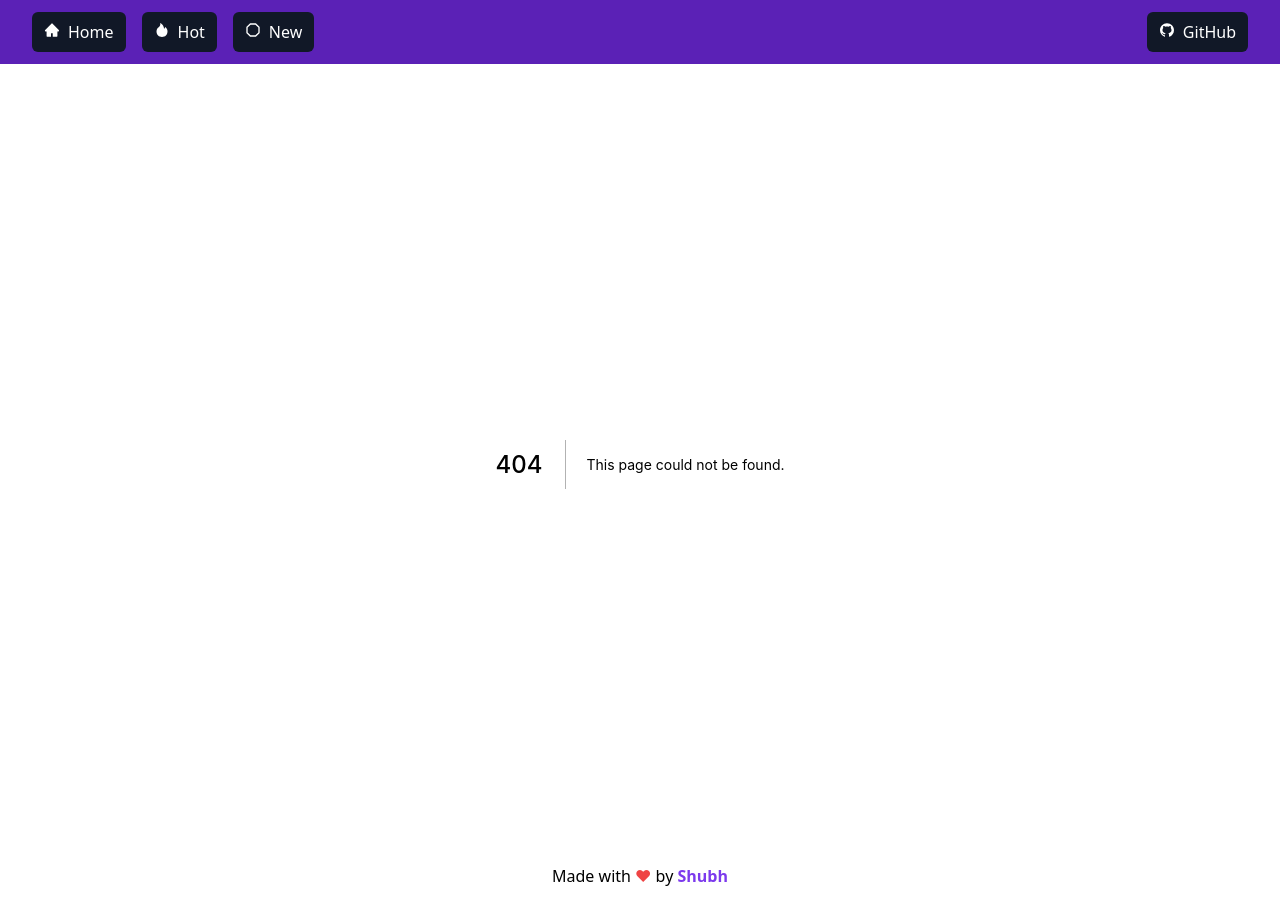
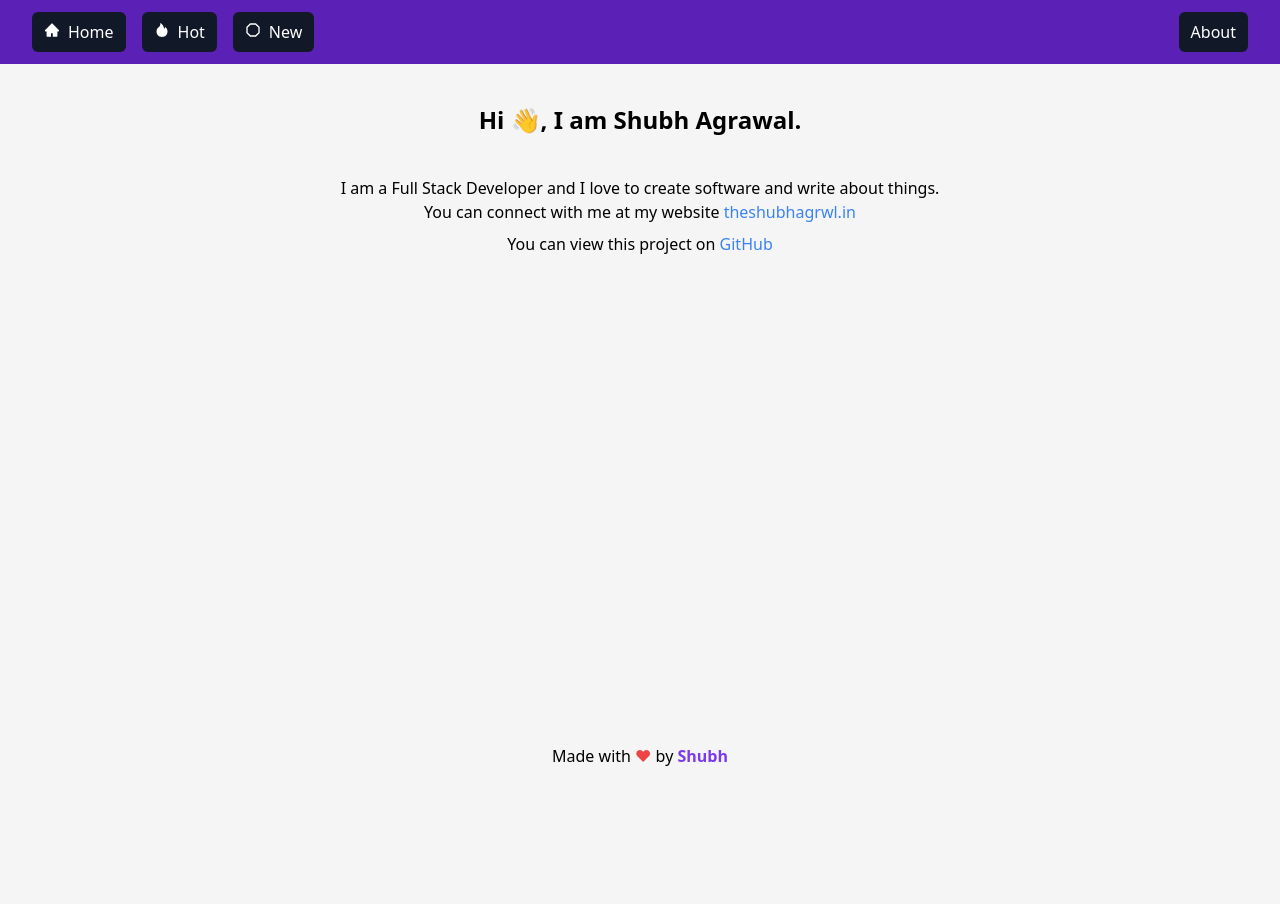
Before and after one commit to theshubhagrwl/react-wall-app, a Next.js app: page /about in a window 1280 px wide. Before the commit this address had no page. After the commit the page ends 800 px from the top, so only its background shows below. Built offline with nearby package versions, Linux system fonts and the light colour scheme.

Commit message:
added about page

```diff
--- a/components/Navbar.js
+++ b/components/Navbar.js
@@ -53,12 +53,9 @@ const Navbar = () => {
           <div className="absolute inset-y-0 right-0 flex items-center pr-2 sm:static sm:inset-auto sm:ml-6 sm:pr-0">
             <div className="ml-3 relative">
               <div className="hidden md:block bg-gray-900 text-white hover:bg-gray-700 px-3 py-2 rounded-md text-md font-medium flex flex-row items-center">
-                <a href="https://github.com/theshubhagrwl/react-wall-app">
-                  <span className="inline-flex pr-2">
-                    <AiFillGithub />
-                  </span>
-                  GitHub
-                </a>
+                <Link href="/about">
+                  <a>About</a>
+                </Link>
               </div>
             </div>
           </div>
--- /dev/null
+++ b/pages/about.js
@@ -0,0 +1,31 @@
+import React from "react";
+
+const about = () => {
+  return (
+    <div className="text-center" style={{ height: "80vh" }}>
+      <h1 className="text-2xl my-10 font-bold">Hi 👋, I am Shubh Agrawal. </h1>
+      <div className="mb-2">
+        I am a Full Stack Developer and I love to create software and write
+        about things. <br /> You can connect with me at my website{" "}
+        <a
+          target="_blank"
+          href="https://www.theshubhagrwl.in"
+          className="text-blue-500"
+        >
+          theshubhagrwl.in
+        </a>
+      </div>
+      <div>
+        You can view this project on{" "}
+        <a
+          href="https://github.com/theshubhagrwl/react-wall-app"
+          className="text-blue-500"
+        >
+          GitHub
+        </a>
+      </div>
+    </div>
+  );
+};
+
+export default about;
```
